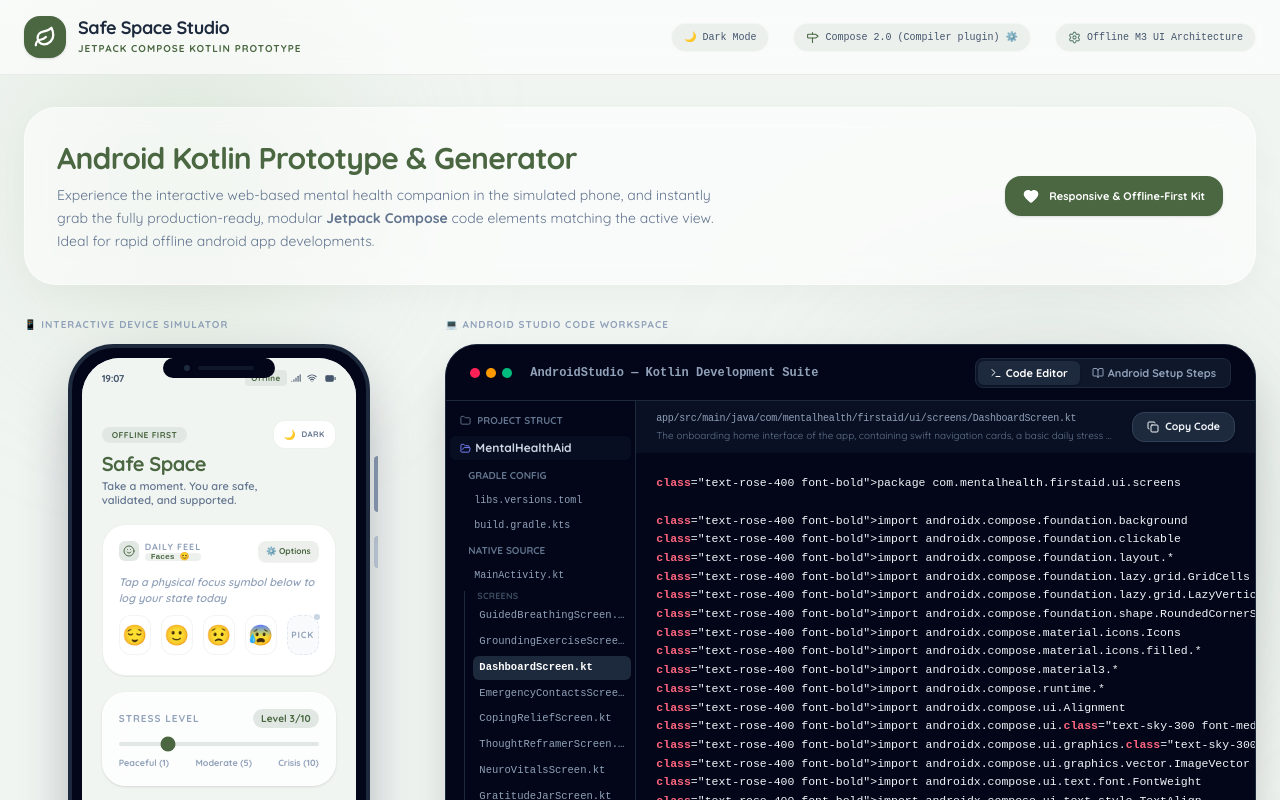
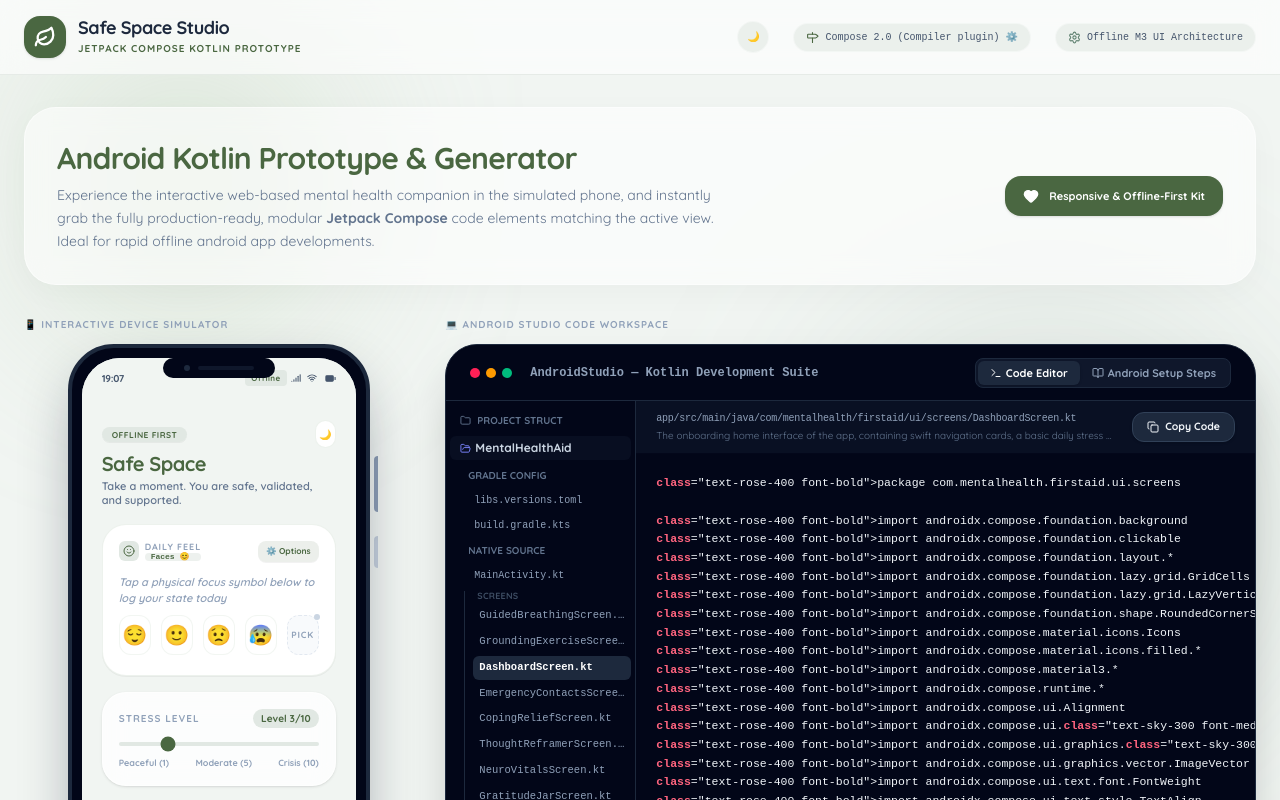
Before and after one commit to icynewyear/Mental-health-firstaidtk, a React (Vite) app: page / in a window 1280 px wide. Shown: the top 800 px of the page. Built offline with nearby package versions, Linux system fonts and the light colour scheme.

Commit message:
refactor: simplify theme toggle buttons
Convert theme toggle buttons to icon-only buttons with fixed dimensions for a cleaner, more compact UI.

```diff
--- a/src/App.tsx
+++ b/src/App.tsx
@@ -355,14 +355,14 @@
           <div className="flex items-center space-x-6 text-[10px] font-mono shrink-0 select-none">
             <button
               onClick={() => setIsDarkMode(!isDarkMode)}
-              className={`flex items-center space-x-1.5 active:scale-95 transition px-3 py-1.5 rounded-2xl border cursor-pointer ${
+              className={`flex items-center justify-center w-8 h-8 active:scale-95 transition rounded-2xl border cursor-pointer ${
                 isDarkMode
                   ? 'text-slate-100 bg-[#253229]/80 hover:bg-[#253229] border-emerald-950/60 shadow-md'
                   : 'text-slate-600 bg-[#E1E8E3]/60 hover:bg-[#E1E8E3] border-white/40'
               }`}
               title="Toggle Dark Mode"
             >
-              <span>{isDarkMode ? '☀️ Light Mode' : '🌙 Dark Mode'}</span>
+              <span>{isDarkMode ? '☀️' : '🌙'}</span>
             </button>
             <button
               onClick={() => setShowDebugMenu(!showDebugMenu)}
--- a/src/components/SimulatorScreens.tsx
+++ b/src/components/SimulatorScreens.tsx
@@ -514,11 +514,10 @@
           <button
             type="button"
             onClick={() => setIsDarkMode(!isDarkMode)}
-            className="flex items-center space-x-1.5 text-[9.5px] font-black text-slate-600 hover:text-slate-900 bg-white hover:bg-slate-50 border border-[#CBD9CC]/35 rounded-xl px-2.5 py-1.5 transition-all shadow-3xs cursor-pointer select-none active:scale-95"
+            className="flex items-center justify-center text-[10px] w-7 h-7 bg-white hover:bg-slate-50 border border-[#CBD9CC]/35 rounded-xl transition-all shadow-3xs cursor-pointer select-none active:scale-95"
             title="Toggle theme inside phone"
           >
             <span>{isDarkMode ? '☀️' : '🌙'}</span>
-            <span className="font-extrabold text-[8px] uppercase tracking-wider text-slate-500">{isDarkMode ? 'Light' : 'Dark'}</span>
           </button>
         )}
       </div>
```
